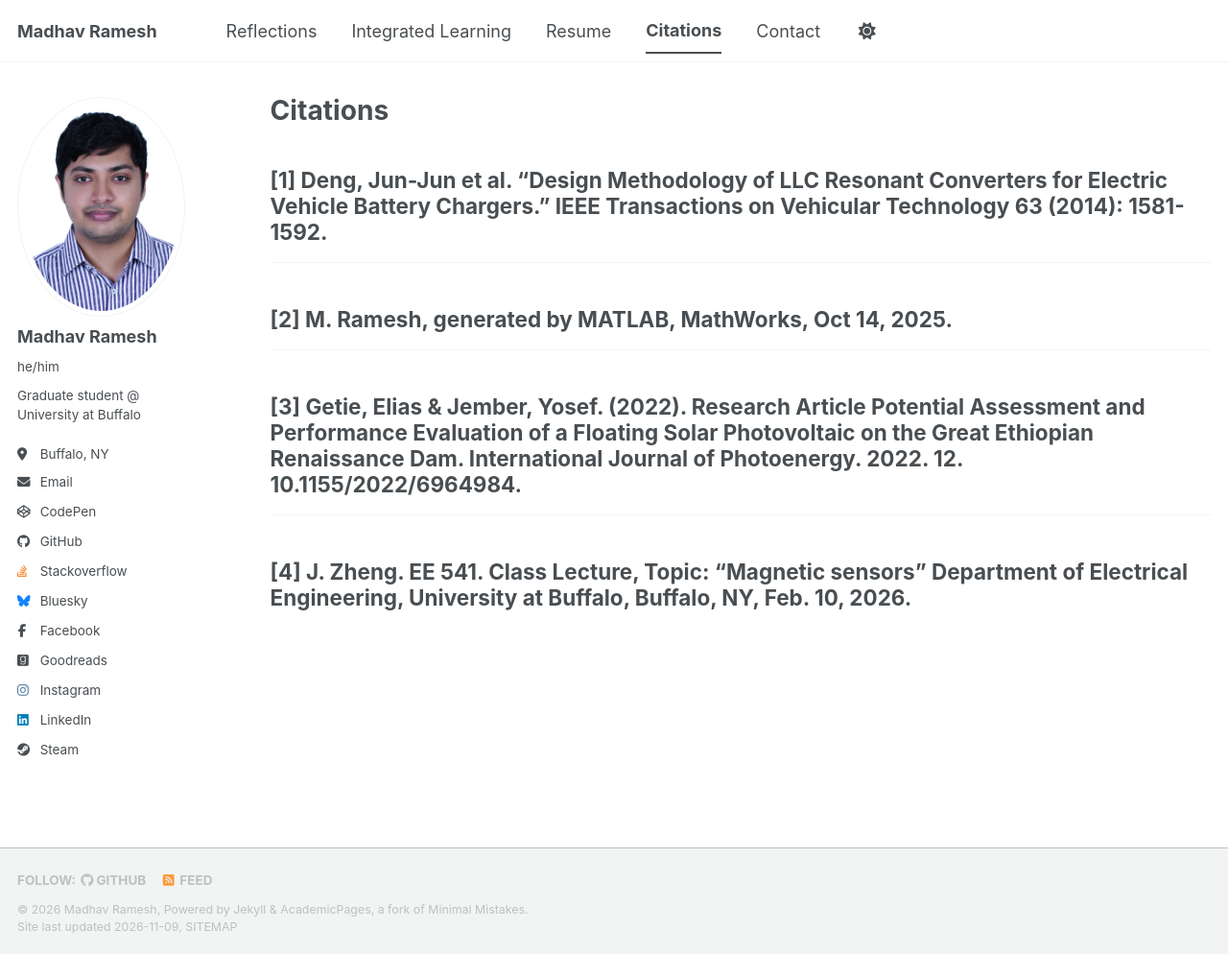
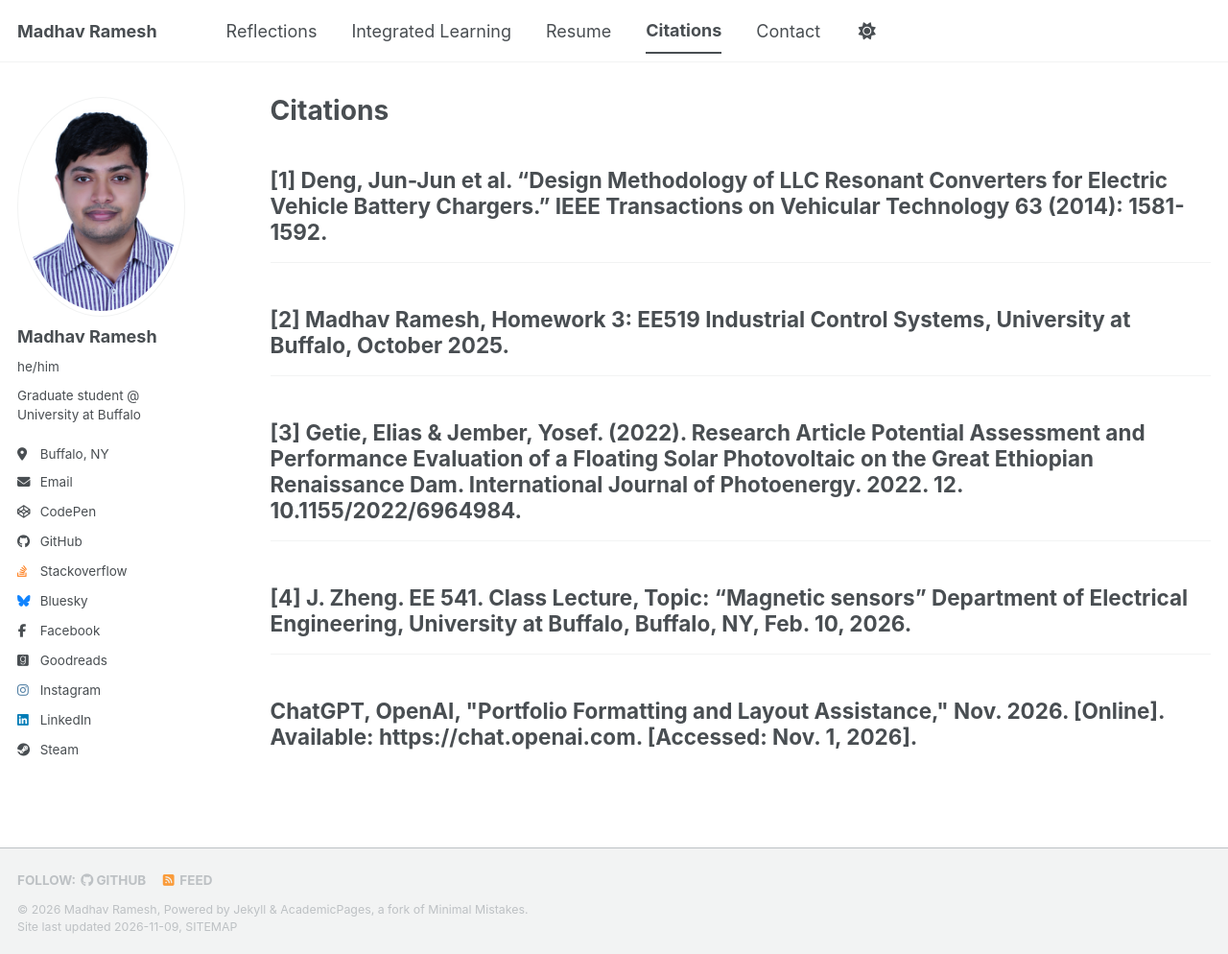
Before and after one commit to madhavr35/madhavr35.github.io, a Jekyll site: the page built from _pages/publications.html, in a window 1280 px wide and 994 px high. Shown: the whole window at 96% size. Built offline with Jekyll 4.4.1, drawn with Linux system fonts in a browser that asks for light colours; a style sheet for code colours, icons or effects is not loaded.

Commit message:
Citations

```diff
--- a/_pages/publications.html
+++ b/_pages/publications.html
@@ -15,7 +15,10 @@ author_profile: true
   63 (2014): 1581-1592.
 </h2>
 <hr />
-<h2>[2] M. Ramesh, generated by MATLAB, MathWorks, Oct 14, 2025.</h2>
+<h2>
+  [2] Madhav Ramesh, Homework 3: EE519 Industrial Control Systems, University at
+  Buffalo, October 2025.
+</h2>
 <hr />
 <h2>
   [3] Getie, Elias & Jember, Yosef. (2022). Research Article Potential
@@ -28,3 +31,8 @@ author_profile: true
   [4] J. Zheng. EE 541. Class Lecture, Topic: “Magnetic sensors” Department of
   Electrical Engineering, University at Buffalo, Buffalo, NY, Feb. 10, 2026.
 </h2>
+<hr />
+<h2>
+  ChatGPT, OpenAI, "Portfolio Formatting and Layout Assistance," Nov. 2026.
+  [Online]. Available: https://chat.openai.com. [Accessed: Nov. 1, 2026].
+</h2>
```
